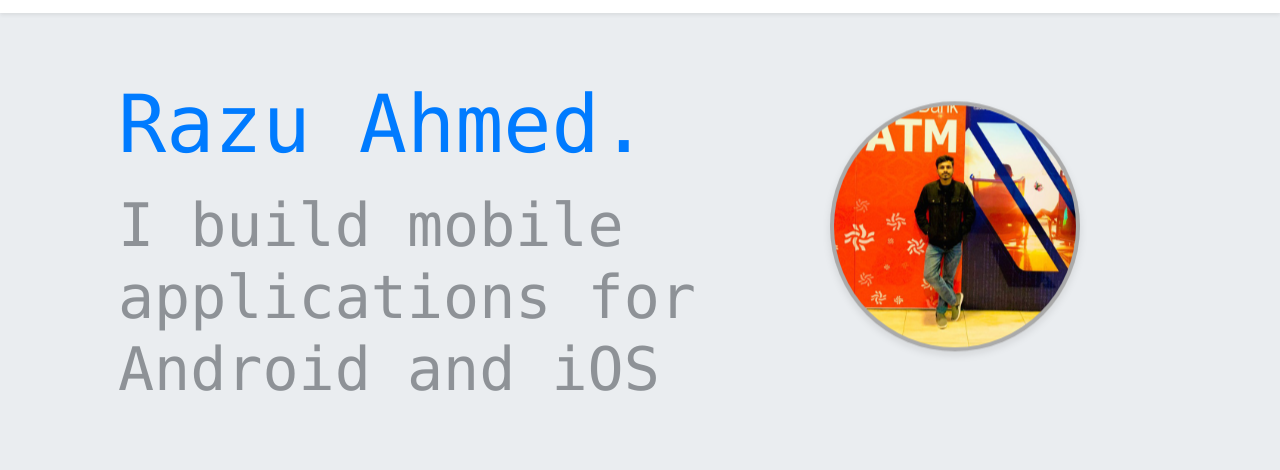
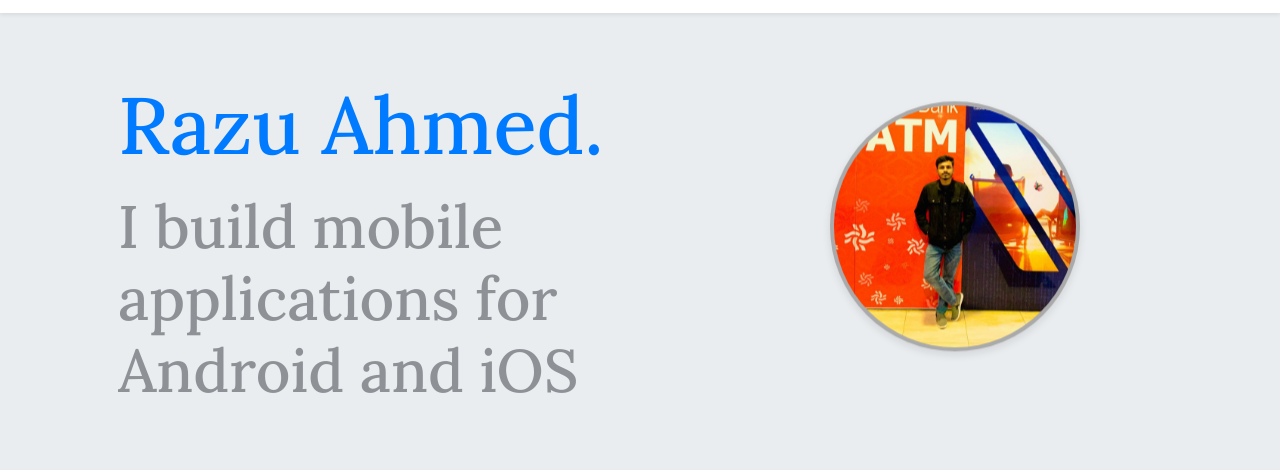
Before and after one commit to razuahmed75/razuahmed75.github.io, a plain HTML site: page index.html in a window 1280 px wide. Shown: the part 74-544 px from the top of the page. Drawn offline with Linux system fonts and the light colour scheme.

Commit message:
update animate text font to sans serif

```diff
--- a/index.html
+++ b/index.html
@@ -368,19 +368,19 @@ document.addEventListener('DOMContentLoaded', function() {
                     <!-- Left Column - Text Content (comes first in DOM but shows second on desktop) -->
                     <div class="col-md-8 col-lg-8 content animate pe-md-4 pe-lg-5">
                         <!-- Name with typing animation -->
-                        <h2 class="typing-line font-monospace" style="--typing-duration:2s;" data-text="Razu Ahmed.">
+                        <h2 class="typing-line font-sans-serif" style="--typing-duration:2s;" data-text="Razu Ahmed.">
                             <span class="typing-text"></span>
                             <span class="typing-cursor"></span>
                         </h2>
 
                         <!-- Tagline with staggered animation -->
-                        <h3 class="typing-line font-monospace" style="--typing-duration:2.5s;" data-text="I build mobile applications for Android and iOS">
+                        <h3 class="typing-line font-sans-serif" style="--typing-duration:2.5s;" data-text="I build mobile applications for Android and iOS">
                             <span class="typing-text"></span>
                             <span class="typing-cursor"></span>
                         </h3>
 
                         <!-- Content with staggered animation -->
-                        <p class="hero-content typing-line font-monospace" style="--typing-duration:3.5s;" data-text="A passionate Flutter developer with 3+ years of experience creating beautiful, performant mobile applications. I specialize in building cross-platform solutions that deliver native experiences on both platforms.">
+                        <p class="hero-content typing-line font-sans-serif" style="--typing-duration:3.5s;" data-text="A passionate Flutter developer with 3+ years of experience creating beautiful, performant mobile applications. I specialize in building cross-platform solutions that deliver native experiences on both platforms.">
                             <span class="typing-text"></span>
                             <span class="typing-cursor"></span>
                         </p>
```
